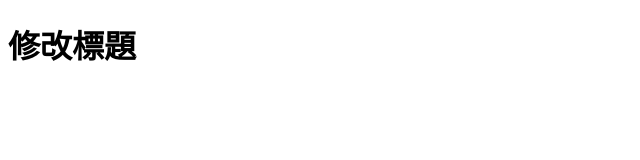
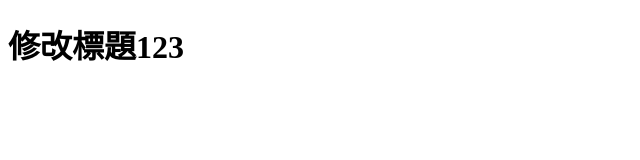
Before and after one commit to ldddl/test1023, a plain HTML site: page index.html in a window 1280 px wide. Shown: the full height of the page, 0-640 px from the left. Drawn offline with Linux system fonts and the light colour scheme.

Commit message:
修改標題123

```diff
--- a/index.html
+++ b/index.html
@@ -6,6 +6,6 @@
     <title>修改 title 2</title>
   </head>
   <body>
-    <h1>修改標題</h1>
+    <h1>修改標題123</h1>
   </body>
 </html>
```
